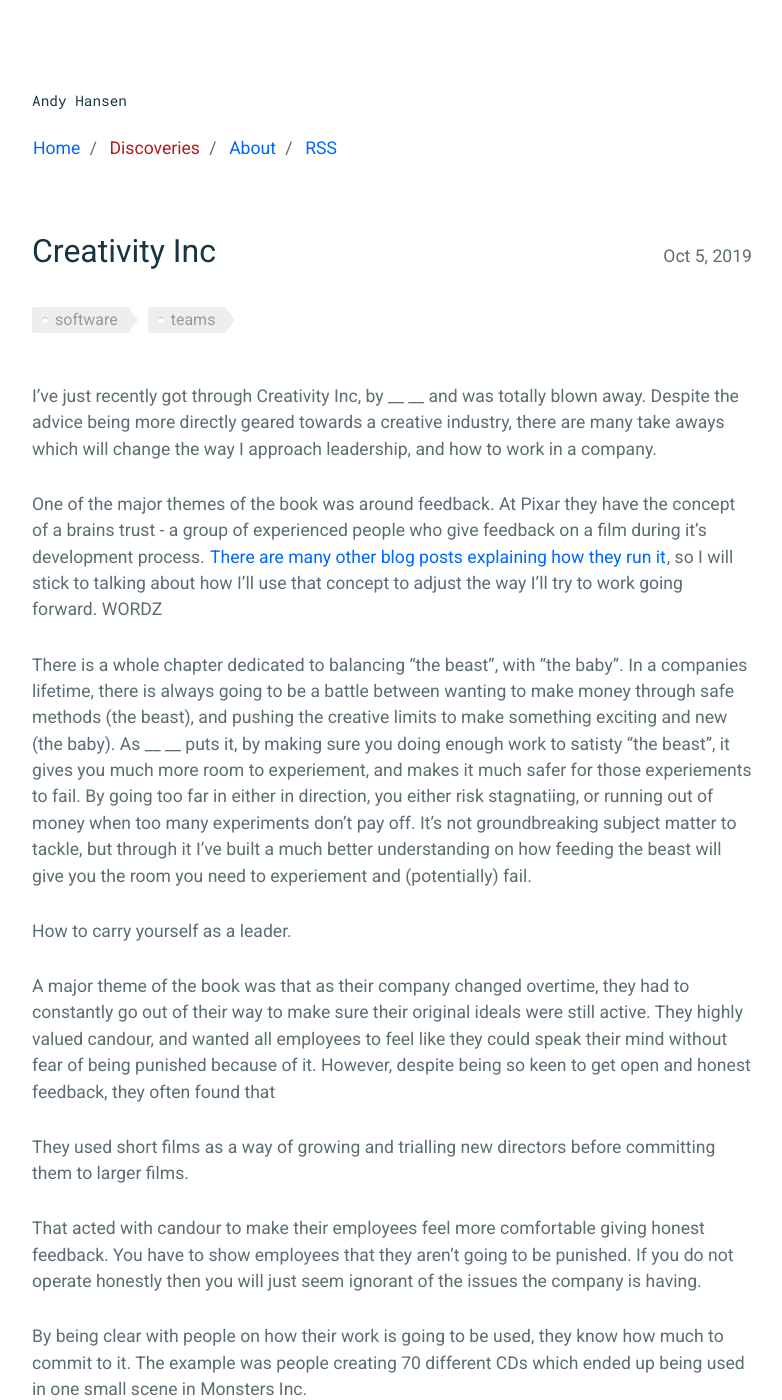
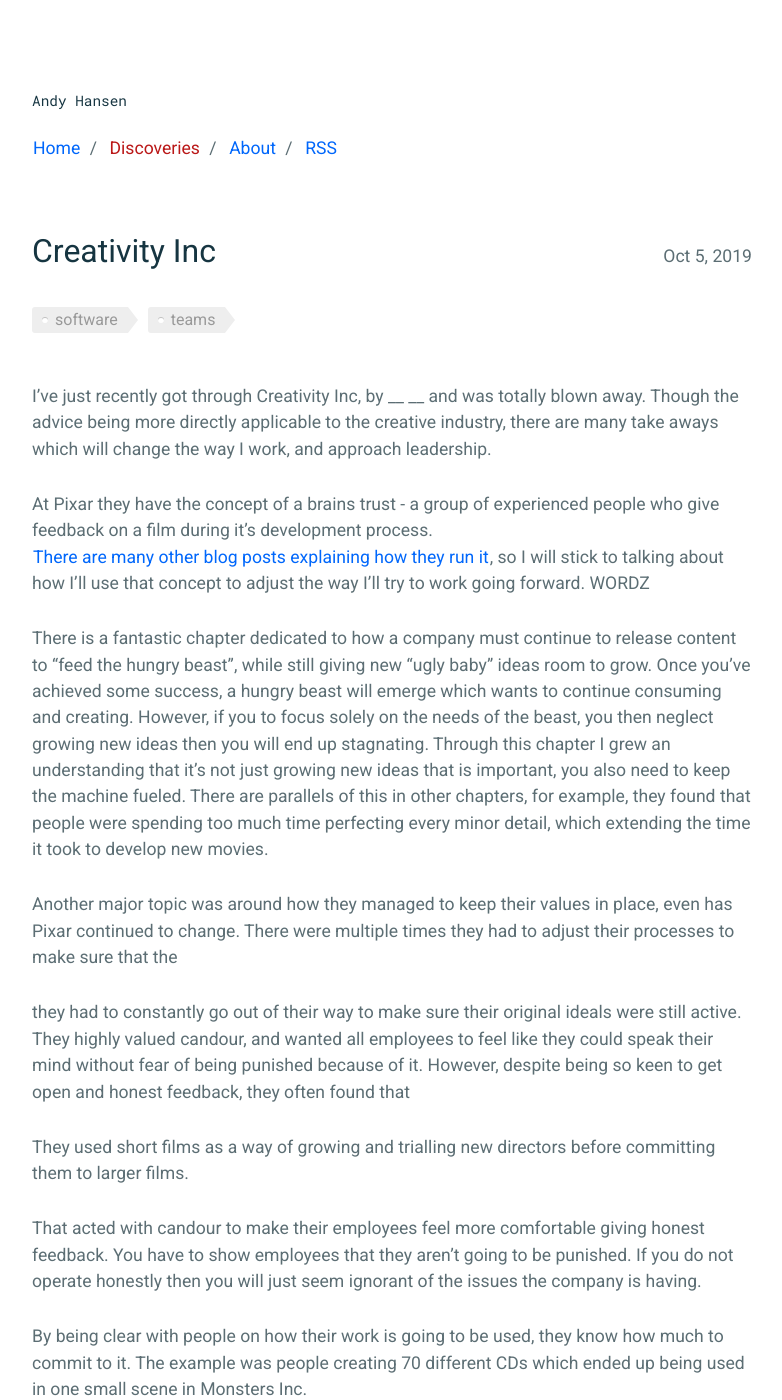
Before and after one commit to andyhansen/blog, a Jekyll site: the page built from _posts/2019-10-05-creativity-inc.md, in a window 1280 px wide and 1400 px high. Shown: the whole window, without its empty margins (248-1030 px from the left). Built offline with Jekyll 4.4.1, drawn with Linux system fonts in a browser that asks for light colours; nearby versions of some CDN libraries; comment, search, counter and statistics services are not loaded.

Commit message:
In progress

```diff
--- a/_posts/2019-10-05-creativity-inc.md
+++ b/_posts/2019-10-05-creativity-inc.md
@@ -7,22 +7,22 @@
 ---
 
 I've just recently got through Creativity Inc, by __ __ and was totally blown away.
-Despite the advice being more directly geared towards a creative industry, there are many take aways which will change the way I approach leadership, and how to work in a company.
+Though the advice being more directly applicable to the creative industry, there are many take aways which will change the way I work, and approach leadership.
 
-One of the major themes of the book was around feedback.
 At Pixar they have the concept of a brains trust - a group of experienced people who give feedback on a film during it's development process.
 [There are many other blog posts explaining how they run it](https://www.fastcompany.com/3027135/inside-the-pixar-braintrust), so I will stick to talking about how I'll use that concept to adjust the way I'll try to work going forward.
 WORDZ
 
-There is a whole chapter dedicated to balancing "the beast", with "the baby".
-In a companies lifetime, there is always going to be a battle between wanting to make money through safe methods (the beast), and pushing the creative limits to make something exciting and new (the baby).
-As __ __ puts it, by making sure you doing enough work to satisty "the beast", it gives you much more room to experiement, and makes it much safer for those experiements to fail.
-By going too far in either in direction, you either risk stagnatiing, or running out of money when too many experiments don't pay off.
-It's not groundbreaking subject matter to tackle, but through it I've built a much better understanding on how feeding the beast will give you the room you need to experiement and (potentially) fail.
+There is a fantastic chapter dedicated to how a company must continue to release content to "feed the hungry beast", while still giving new "ugly baby" ideas room to grow.
+Once you've achieved some success, a hungry beast will emerge which wants to continue consuming and creating.
+However, if you to focus solely on the needs of the beast, you then neglect growing new ideas then you will end up stagnating.
+Through this chapter I grew an understanding that it's not just growing new ideas that is important, you also need to keep the machine fueled.
+There are parallels of this in other chapters, for example, they found that people were spending too much time perfecting every minor detail, which extending the time it took to develop new movies.
 
-How to carry yourself as a leader.
+Another major topic was around how they managed to keep their values in place, even has Pixar continued to change.
+There were multiple times they had to adjust their processes to make sure that the
 
-A major theme of the book was that as their company changed overtime, they had to constantly go out of their way to make sure their original ideals were still active. They highly valued candour, and wanted all employees to feel like they could speak their mind without fear of being punished because of it. However, despite being so keen to get open and honest feedback, they often found that
+they had to constantly go out of their way to make sure their original ideals were still active. They highly valued candour, and wanted all employees to feel like they could speak their mind without fear of being punished because of it. However, despite being so keen to get open and honest feedback, they often found that
 
 They used short films as a way of growing and trialling new directors before committing them to larger films.
 
```
